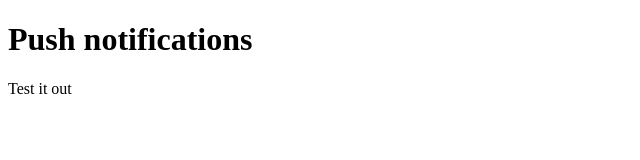
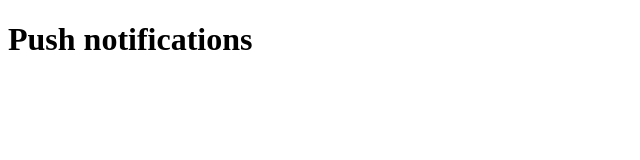
Before and after one commit to AlexMartosP/push-notifications, a website built with Vite: page client/index.html in a window 1280 px wide. Shown: the full height of the page, 0-640 px from the left. Built offline with nearby package versions, Linux system fonts and the light colour scheme.

Commit message:
Remove desc

```diff
--- a/client/index.html
+++ b/client/index.html
@@ -8,7 +8,6 @@
   </head>
   <body>
     <h1>Push notifications</h1>
-    <p>Test it out</p>
     <script type="module" src="/src/main.ts"></script>
   </body>
 </html>
```
